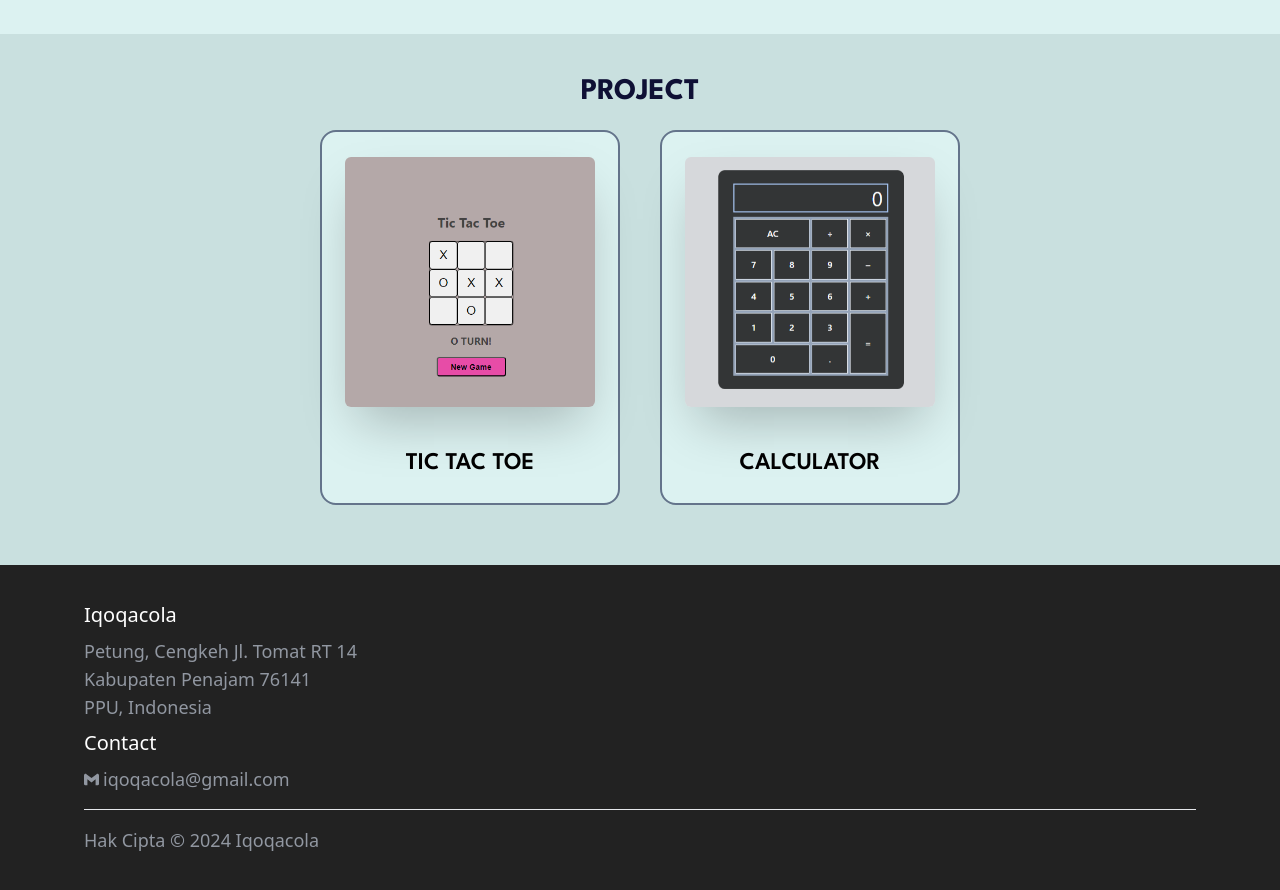
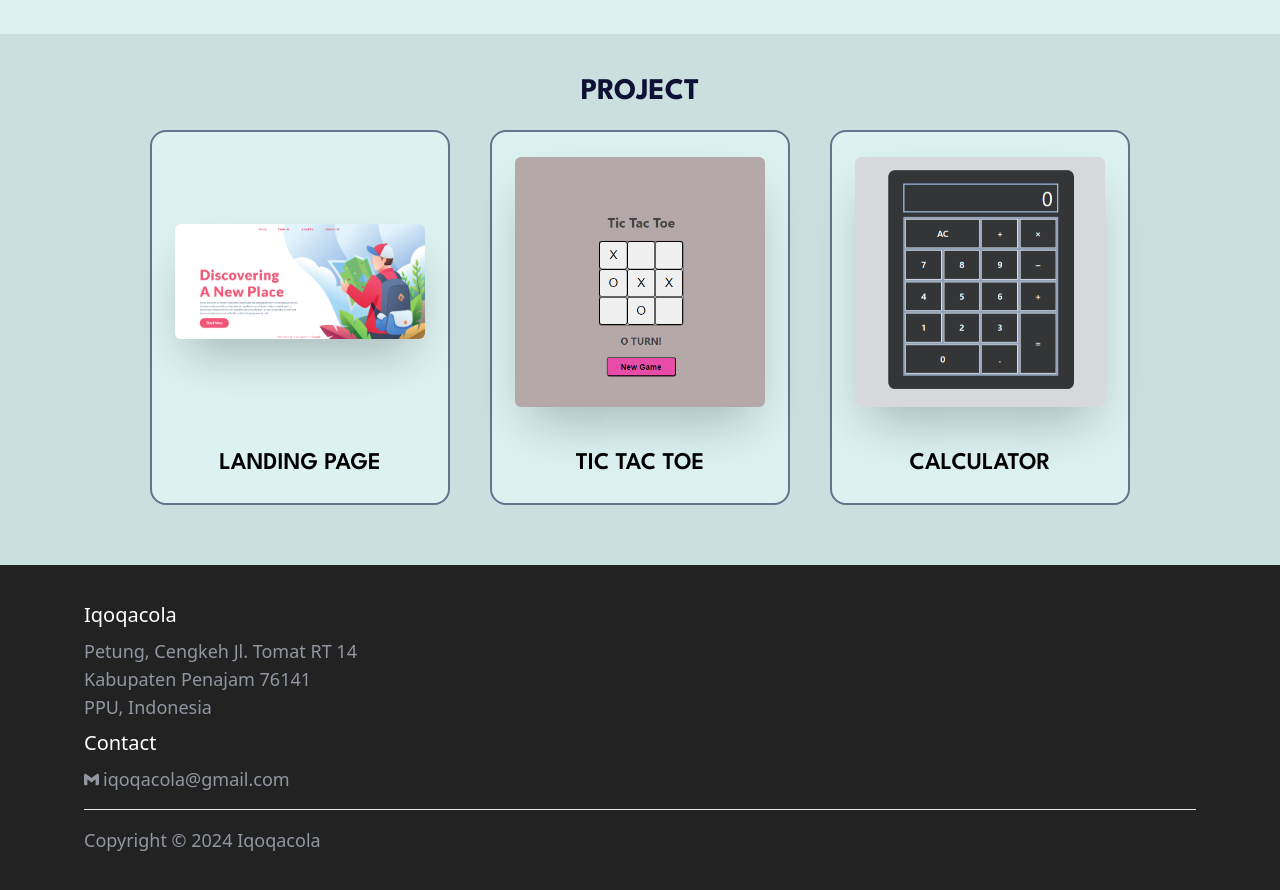
Before and after one commit to Iqoqacola/iqoqacola.github.io, a React (Vite) app: page / in a window 1280 px wide. Shown: the part 960-1850 px from the top of the page. Built offline with nearby package versions, Linux system fonts and the light colour scheme.

Commit message:
update project landing-page

```diff
--- a/src/App.jsx
+++ b/src/App.jsx
@@ -320,6 +320,25 @@ const Project = () => {
 
           <div className="flex w-full justify-center flex-wrap gap-5 md:gap-10">
             <a
+              href="https://iqoqacola.github.io/landing-page"
+              target="_blank"
+              className="hover:scale-105 hover:opacity-95 transition duration-300 ease-in-out"
+            >
+              <div className="shadow-2xll w-[300px] h-[375px] px-2 border-slate-500 border-2 rounded-2xl bg-bgColor flex flex-col justify-center items-center gap-10">
+                <div className="w-[250px] h-[250px] flex items-center">
+                  <img
+                    src="/landing-page.png"
+                    alt="landing-page project"
+                    className="project bg-no-repeat shadow-2xl w-fit h-fit rounded-md"
+                  ></img>
+                </div>
+                <h3 className="text-lg  md:text-2xl font-semibold">
+                  LANDING PAGE
+                </h3>
+              </div>
+            </a>
+
+            <a
               href="https://iqoqacola.github.io/tic-tac-toe"
               target="_blank"
               className="hover:scale-105 hover:opacity-95 transition duration-300 ease-in-out"
@@ -394,7 +413,7 @@ const Footer = () => {
               </div>
             </div>
             <div className="w-full border-t-[1px] md:mx-16 m-2 py-4">
-              <p className="text-sm">Hak Cipta © 2024 Iqoqacola</p>
+              <p className="text-sm">Copyright © 2024 Iqoqacola</p>
             </div>
           </div>
         </div>
```
Also changed, not shown: public/landing-page.png (added), 1 other file (tests, documents, lock files or other folders).
